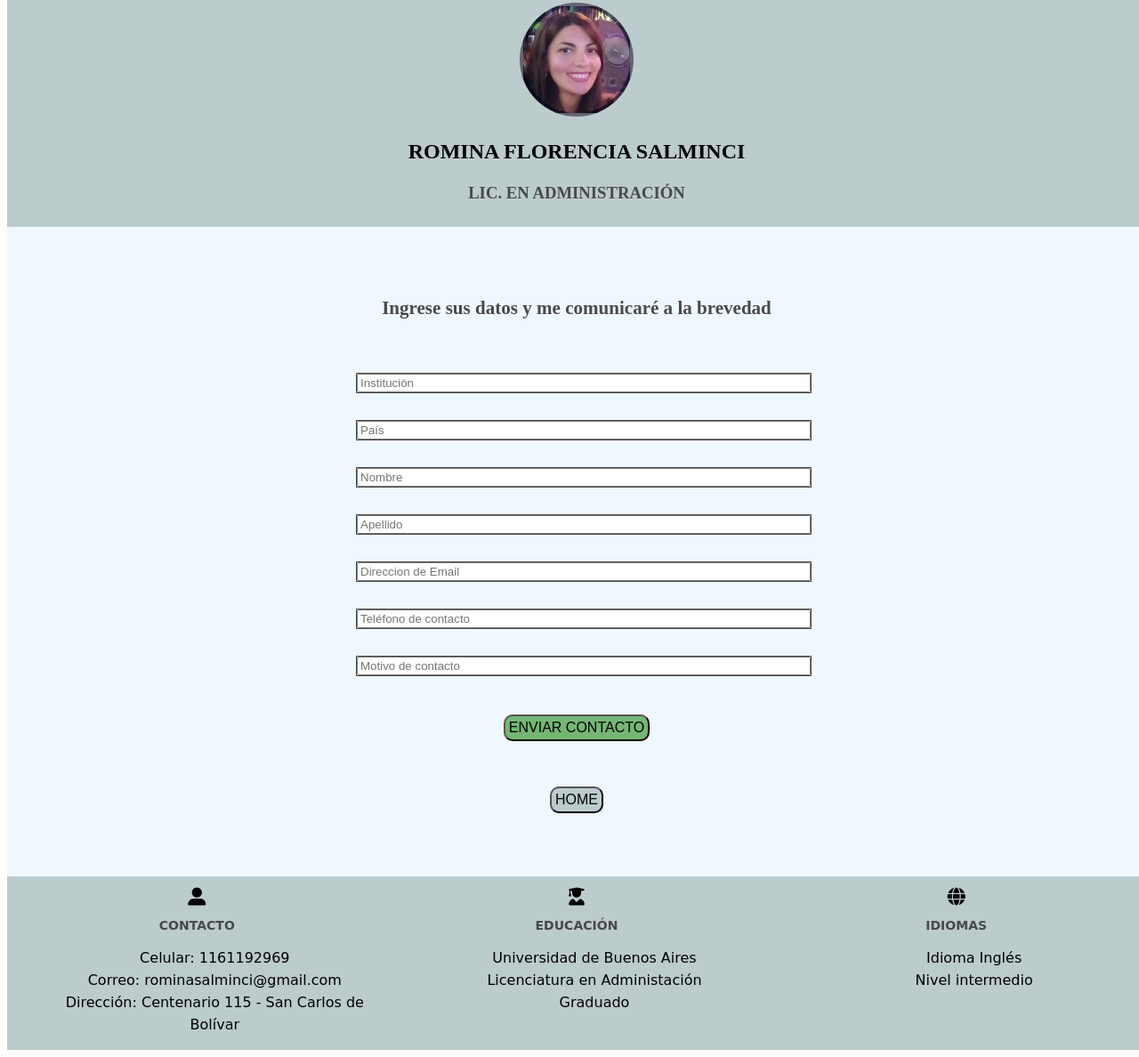
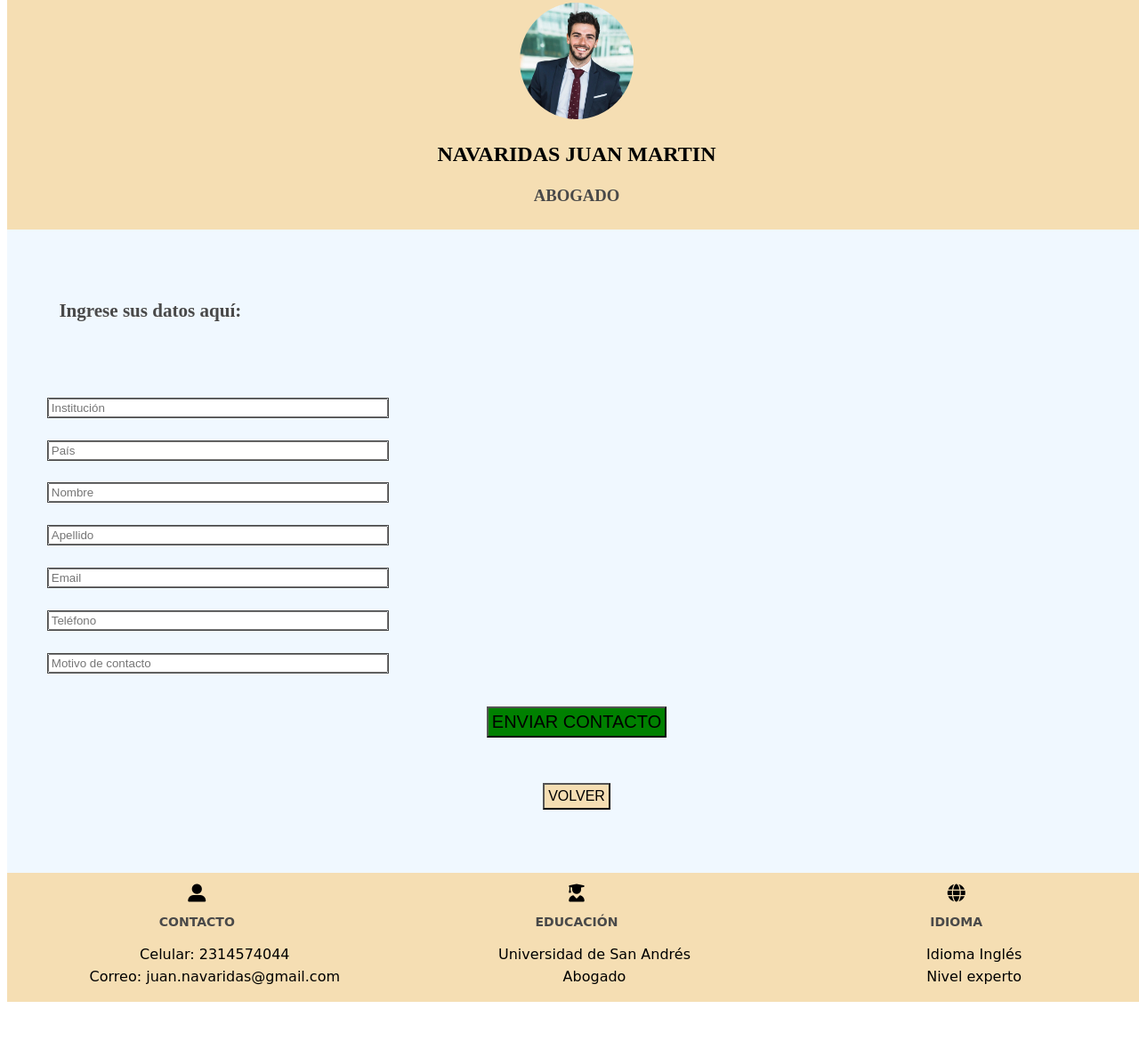
Before and after one commit to RominaSalminci/Proyecto-Final-Ticmas, a website: page views/contacto.html in a window 1280 px wide. Shown: the part 18-1206 px from the top of the page at 89% size. After the commit the page ends 1152 px from the top, so only its background shows below. Drawn offline with Linux system fonts and the light colour scheme.

Commit message:
agrego proyecyo

```diff
--- a/public/css/styles.css
+++ b/public/css/styles.css
@@ -1,15 +1,3 @@
-/* Colores
-#010101
-#F1C732
-#68ABB4
-wheat
- color: #fff;
- background-color: #222;
-
-Tipografías:
-Meatloaf
-AngryBirds
-Raleway */
 
 * {
 
@@ -34,7 +22,7 @@ body {
     height: auto;
 }
 .header-nav{
-    background-color: rgb(188, 203, 204);
+    background-color: wheat;
     width: 100%;
     height: auto;
 
@@ -82,7 +70,7 @@ h3{
 }
 
 .experiencia-laboral{
-    font-family: system-ui, system-ui, sans-serif;
+    font-family: Arial, Helvetica, sans-serif;
     font-size:16px;
     text-align: left;
     margin-left: 0px;
@@ -101,7 +89,7 @@ h3{
 }
 
 .titulo2{
-    font-family: system-ui, system-ui, sans-serif;
+    font-family: Arial, Helvetica, sans-serif;
     font-size: 14px;
 }
 
@@ -111,7 +99,7 @@ h3{
     text-align: center;
 }
 .main{
-    background-color: whitesmoke;
+    background-color: white;
     padding: 5vw;
     justify-content: center;
     flex-direction: column;
@@ -122,7 +110,7 @@ h3{
 
 .descr-empleos{
     text-align: justify;
-    font-family: system-ui, system-ui, sans-serif;
+    font-family: Arial, Helvetica, sans-serif;
     font-size: 16x;
     line-height: 20px;
 }
@@ -141,42 +129,37 @@ h3{
 }
 
 .fa-user-large, .fa-user-graduate, .fa-globe, .fa-briefcase{
-    transition: all 1500ms;
     font-size: 20px;
     margin-top: 1vw;
 
 }
 
-.fa-user-large:hover, .fa-user-graduate:hover, .fa-globe:hover, .fa-briefcase:hover {
-    transform: rotate(360deg);
-    color: blue;
-
-}
 .iconos{
     display: flex;
     justify-content: space-around;
     width: 100vw;
-    background-color: rgb(188, 203, 204);
+    background-color: wheat;
 }
 .button{
-    background-color: rgb(188, 203, 204);
+    background-color: wheat;
     color: black;
     font-size: 16px;
     padding: 4px;
-    border-radius: 10px;
     margin-bottom: 4vw;
 }
 
 .main-botones{
     text-align: center;
+    display: flex;
+    justify-content: space-around;
 }
 .login-input{
     display: flex;
     flex-direction: column;
     border: 1px solid rgb(73, 73, 73);
     margin-bottom: 30px;
-    margin-left: 30%;
-    width: 40vw;
+    width: 30vw;
+    margin: 2%;
 }
 .style-form{
     background-color: aliceblue;
@@ -185,20 +168,23 @@ h3{
 .login{
     text-align: center;
     font-size: 30px;
-    font-family: Verdana, Geneva, Tahoma, sans-serif;
+    font-family: Arial, Helvetica, sans-serif;
     font-weight: bold;
 }
 .formulario{
-    text-align: center;
+    text-align: left;
     font-size: 18px;
     padding: 3vw;
 }
 .button-contacto{
-    background-color: rgb(117, 182, 117);
+    background-color: green;
     color: black;
-    font-size: 16px;
+    font-size: 20px;
     padding: 4px;
-    border-radius: 10px;
     margin-bottom: 4vw;
     margin-top: 1vw;
 }
+.buton-volver{
+    font-size: 20px;
+    text-align: left;
+}
--- a/views/contacto.html
+++ b/views/contacto.html
@@ -4,7 +4,7 @@
     <meta charset="UTF-8">
     <meta http-equiv="X-UA-Compatible" content="IE=edge">
     <meta name="viewport" content="width=device-width, initial-scale=1.0">
-    <title>Entrega N°1 - CV Salminci Romina</title>
+    <title>CV Navarridas Juan</title>
     <link rel="stylesheet" href="https://cdnjs.cloudflare.com/ajax/libs/font-awesome/6.3.0/css/all.min.css" integrity="sha512-SzlrxWUlpfuzQ+pcUCosxcglQRNAq/DZjVsC0lE40xsADsfeQoEypE+enwcOiGjk/bSuGGKHEyjSoQ1zVisanQ==" crossorigin="anonymous" referrerpolicy="no-referrer" />
     <link rel="stylesheet" href="/css/styles.css">
 </head>
@@ -12,16 +12,16 @@
 <body class="cuerpo">
     <header class="header-nav">
         <div class="perfil">
-            <img class="foto-perfil"src="/img/romina.jpg">
-            <h2>ROMINA FLORENCIA SALMINCI</h2>
-            <h3 class="carrera">LIC. EN ADMINISTRACIÓN</h3>
+            <img class="foto-perfil"src="/img/foto.jpg">
+            <h2>NAVARIDAS JUAN MARTIN</h2>
+            <h3 class="carrera">ABOGADO</h3>
         </div>
     </header>
 
     <main class="style-form">
 
         <div class="formulario">
-            <h3>Ingrese sus datos y me comunicaré a la brevedad</h3>
+            <h3>Ingrese sus datos aquí:</h3>
         </div>
             <form class="login" action="">
                 <div class="login-input">
@@ -37,10 +37,10 @@
                     <input type="text" name="apellido" placeholder="Apellido" required>
                 </div>
                 <div class="login-input">
-                    <input type="email" name="email" placeholder="Direccion de Email" required>
+                    <input type="email" name="email" placeholder="Email" required>
                 </div>
                 <div class="login-input">
-                    <input type="number" name="telefono" placeholder="Teléfono de contacto" required>
+                    <input type="number" name="telefono" placeholder="Teléfono" required>
                 </div>
                 <div class="login-input">
                     <input type="text" name="text" placeholder="Motivo de contacto" required>
@@ -51,7 +51,7 @@
             <a href="/"><button type="submit" class="button-contacto">ENVIAR CONTACTO</button></a>
         </div>
         <div class="main-botones">
-            <a href="/"><button type="button-exp" class="button">HOME</button></a>
+            <a href="/"><button type="button-volver" class="button">VOLVER</button></a>
         </div>
     </main>
 
@@ -60,26 +60,24 @@
             <i class="fa-solid fa-user-large"></i>
             <h3>CONTACTO</h3>
             <ul class="text"type="none">
-            <li>Celular: 1161192969</li>
-            <li>Correo: rominasalminci@gmail.com</li>
-            <li>Dirección: Centenario 115 - San Carlos de Bolívar</li>
+                <li>Celular: 2314574044</li>
+                <li>Correo: juan.navaridas@gmail.com</li>
             </ul>
         </div>
         <div class="educacion">
             <i class="fa-solid fa-user-graduate"></i>
             <h3>EDUCACIÓN</h3>
             <ul class="text" type="none">
-            <li>Universidad de Buenos Aires</li>
-            <li>Licenciatura en Administación</li>
-            <li>Graduado</li>
+                <li>Universidad de San Andrés</li>
+                <li>Abogado</li>
             </ul>
         </div>
         <div class="idioma">
             <i class="fa-solid fa-globe"></i>
-        <h3>IDIOMAS</h3>
+            <h3>IDIOMA</h3>
             <ul class="text" type="none">
                 <li>Idioma Inglés</li>
-            <li>Nivel intermedio</li>
+                <li>Nivel experto</li>
             </ul>
         </div>
 </footer>
```
Also changed, not shown: views/experiencia.html (+28 -22 lines), views/home.html (+11 -13 lines), public/img/foto.jpg (added), public/img/perfil.jpg (deleted), public/img/romina.jpg (deleted). Lines whose indentation alone changed are shown as unchanged.
